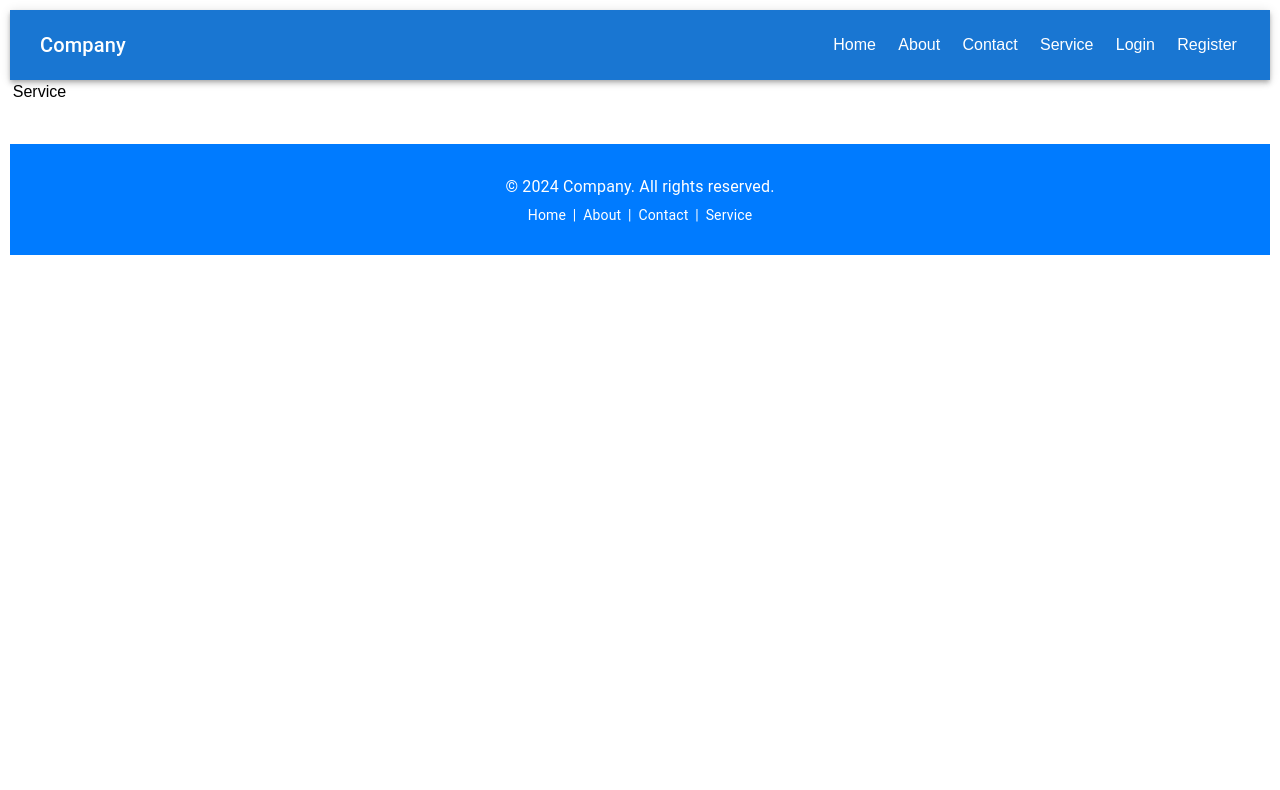
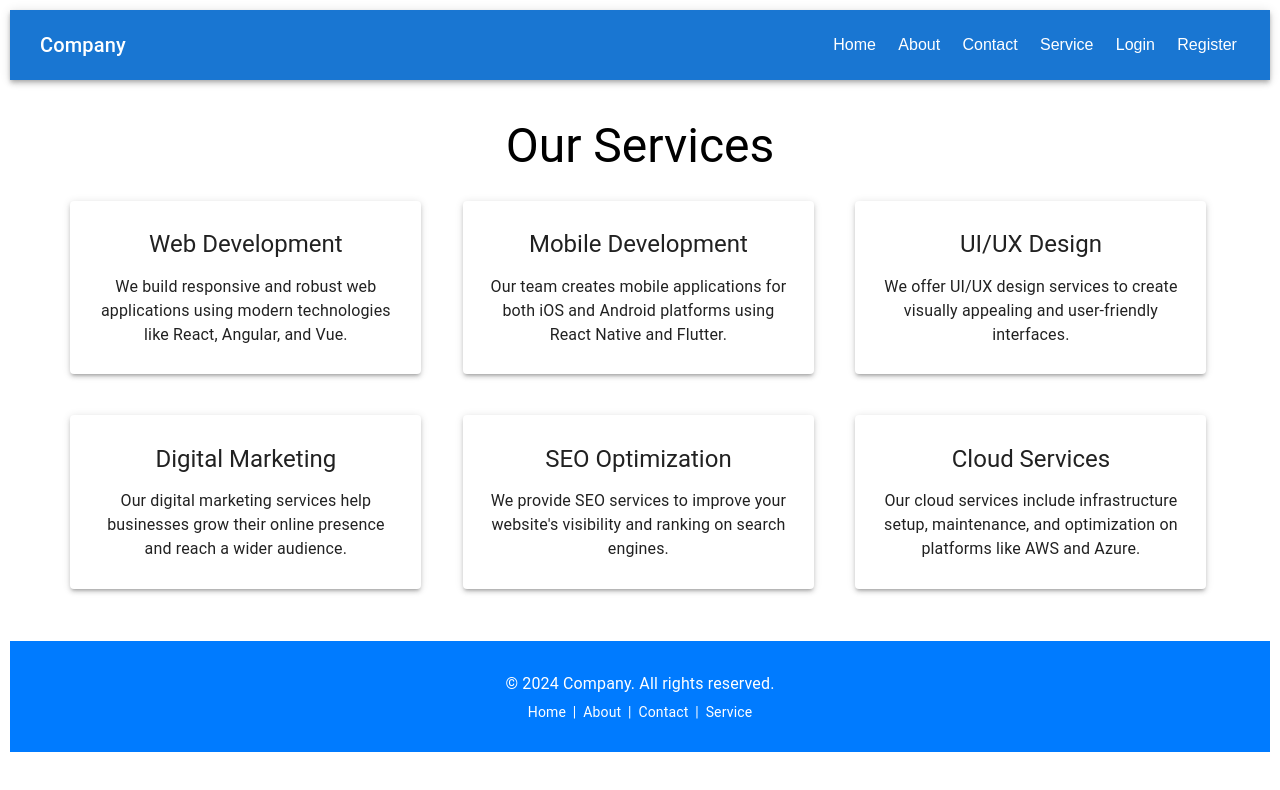
Before and after one commit to viraljain7/fullstack-MERN, a React (Vite) app in the folder frontend/: page /service in a window 1280 px wide. Shown: the top 790 px of the page. Built offline with nearby package versions, Linux system fonts and the light colour scheme.

Commit message:
Add service page

```diff
--- a/frontend/package.json
+++ b/frontend/package.json
@@ -14,6 +14,7 @@
     "@emotion/styled": "^11.11.5",
     "@mui/icons-material": "^5.15.21",
     "@mui/material": "^5.15.21",
+    "framer-motion": "^11.2.12",
     "react": "^18.3.1",
     "react-dom": "^18.3.1",
     "react-router-dom": "^6.24.0"
--- a/frontend/src/pages/Service.jsx
+++ b/frontend/src/pages/Service.jsx
@@ -1,10 +1,62 @@
+import { Container, Grid, Typography, Paper } from '@mui/material';
+import { motion } from 'framer-motion';
+
+const services = [
+    {
+        title: "Web Development",
+        description: "We build responsive and robust web applications using modern technologies like React, Angular, and Vue."
+    },
+    {
+        title: "Mobile Development",
+        description: "Our team creates mobile applications for both iOS and Android platforms using React Native and Flutter."
+    },
+    {
+        title: "UI/UX Design",
+        description: "We offer UI/UX design services to create visually appealing and user-friendly interfaces."
+    },
+    {
+        title: "Digital Marketing",
+        description: "Our digital marketing services help businesses grow their online presence and reach a wider audience."
+    },
+    {
+        title: "SEO Optimization",
+        description: "We provide SEO services to improve your website's visibility and ranking on search engines."
+    },
+    {
+        title: "Cloud Services",
+        description: "Our cloud services include infrastructure setup, maintenance, and optimization on platforms like AWS and Azure."
+    }
+];
 
 const Service = () => {
     return (
-        <div>
-            Service
-        </div>
-    )
-}
+        <Container maxWidth="lg" sx={{ mt: 4 }}>
+            <Typography variant="h3" component="h1" gutterBottom align="center">
+                Our Services
+            </Typography>
 
-export default Service
+            <Grid container spacing={4}>
+                {services.map((service, index) => (
+                    <Grid item xs={12} md={4} key={index}>
+                        <motion.div
+                            initial={{ opacity: 0, y: 50 }}
+                            animate={{ opacity: 1, y: 0 }}
+                            transition={{ duration: 0.5, delay: index * 0.2 }}
+                        >
+                            <Paper elevation={3} sx={{ p: 3, textAlign: 'center', height: '100%' }}>
+                                <Typography variant="h5" component="h2" gutterBottom>
+                                    {service.title}
+                                </Typography>
+                                <Typography variant="body1">
+                                    {service.description}
+                                </Typography>
+                            </Paper>
+                        </motion.div>
+                    </Grid>
+                ))}
+            </Grid>
+        </Container>
+    );
+};
+
+export default Service;
```
Also changed, not shown: 1 other file (tests, documents, lock files or other folders).
